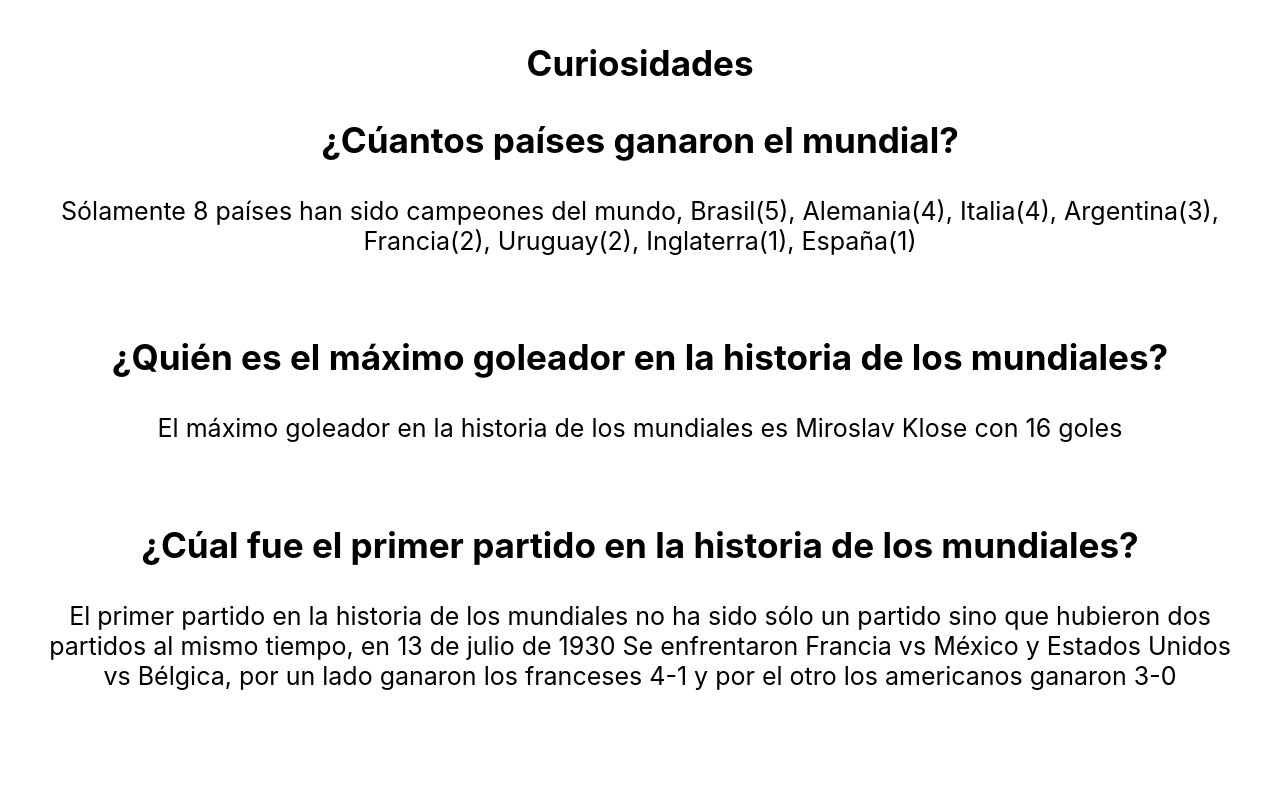
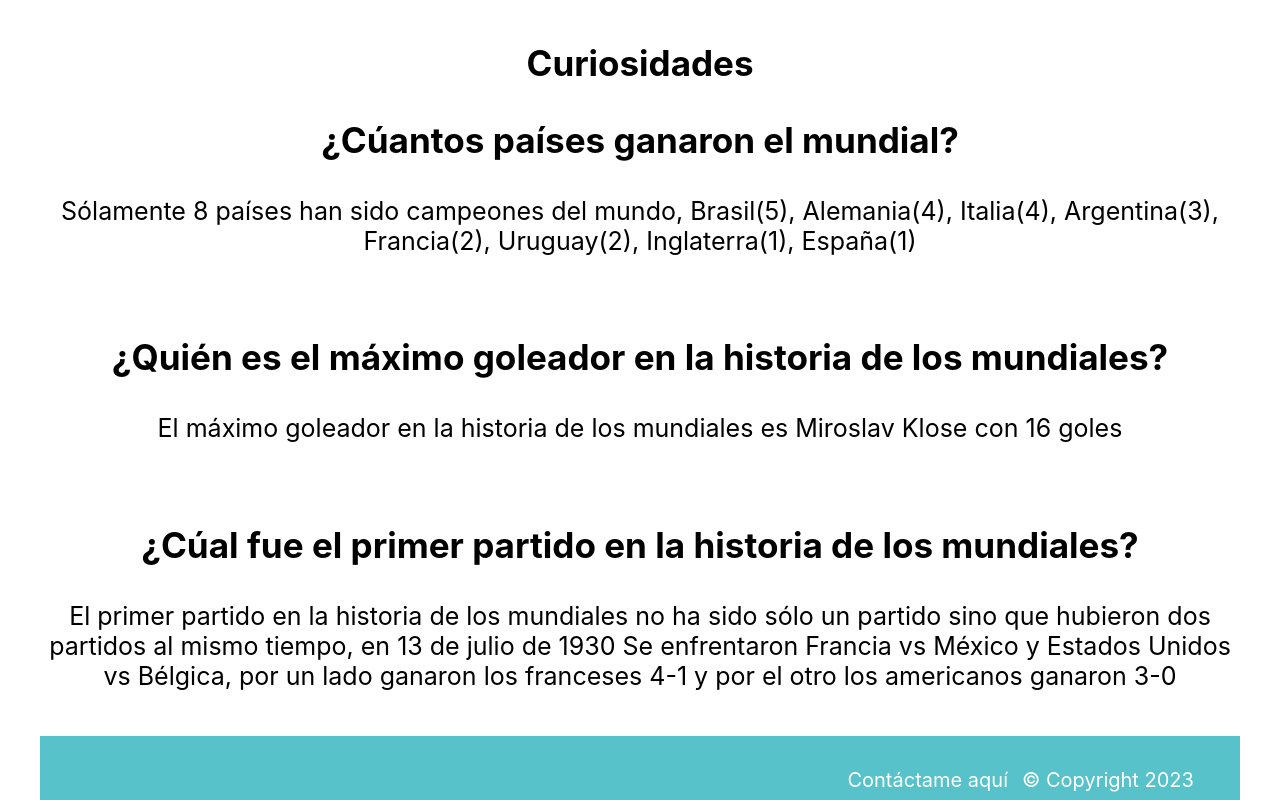
Before and after one commit to cmarc7/blog, a React (Create React App) app: page / in a window 1280 px wide. Shown: the part 6234-7034 px from the top of the page. Before the commit the page ends 6970 px from the top, so only its background shows below. Built offline with nearby package versions, Linux system fonts and the light colour scheme.

Commit message:
Agregar footer

```diff
--- a/src/App.css
+++ b/src/App.css
@@ -32,3 +32,30 @@ img {
 p {
   font-size: 20px;
 }
+
+footer {
+  background-color: #38b7c0d7;
+  color: #fff;
+  padding: 2rem;
+  font-size: 20px;
+}
+
+footer section {
+  float: right;
+}
+
+footer p {
+  display: inline-block;
+  width: 200px;
+  margin: 0;
+}
+
+footer a {
+  transition: color 0.3s ease;
+  color: #fff;
+  text-decoration: none;
+}
+
+footer a:hover {
+  color: #bebe05;
+}
--- a/src/App.js
+++ b/src/App.js
@@ -35,6 +35,12 @@ function App() {
               {QuestionsandAnswers}
         </article>
      </section>
+     <footer>
+      <section>
+      <a href='costantinimarcelo314@gmail.com'>Contáctame aquí</a>
+      <p>&copy; Copyright 2023</p>
+      </section>
+     </footer>
     </div>
   );
 }
```
